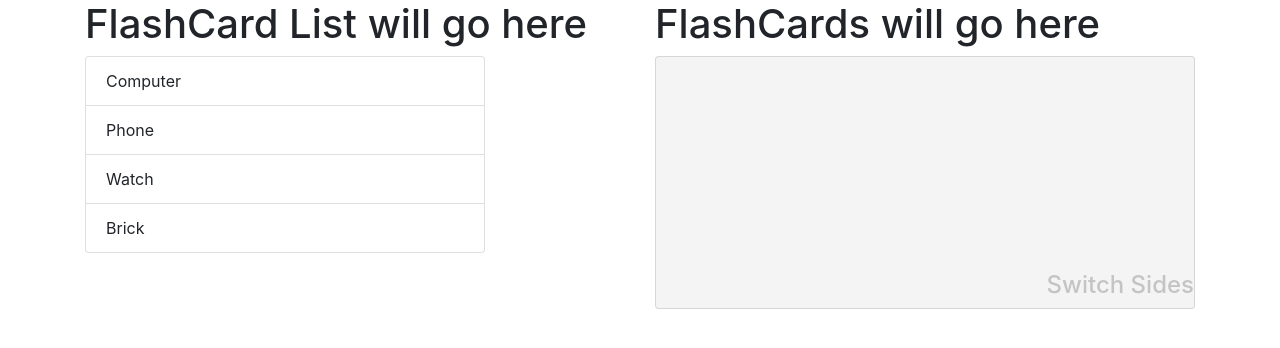
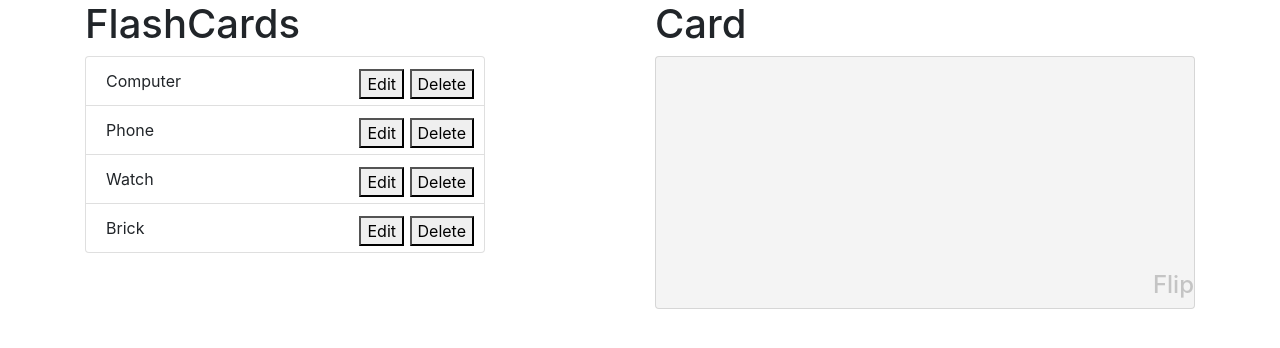
Before and after one commit to jaxonjporter/react-flashcards, a React (Create React App) app: page / in a window 1280 px wide. Shown: the top 348 px of the page. Built offline with nearby package versions, Linux system fonts and the light colour scheme.

Commit message:
delete works

```diff
--- a/src/App.js
+++ b/src/App.js
@@ -15,13 +15,24 @@ class App extends Component {
     newCard: { id: "", front: "", back: "" }
   }
 
+
   displayCard = (id) => {
-    const display = this.state.cards.filter( card => {
+    this.state.cards.filter( card => {
       if (card.id === id){
         this.setState({ newCard: card })
       }
+      return card
     })
   }
+
+  deleteCard = (id) => {
+    const curds = this.state.cards.filter( card => {
+    if (card.id !== id){
+      return card
+    }
+  })
+  this.setState({ cards: curds, })
+}
 
 
 
@@ -30,11 +41,11 @@ class App extends Component {
       <Container>
         <Row>
           <Col>
-            <h1>FlashCard List will go here</h1>
-            <Cards cardList={this.state.cards} displayCard={this.displayCard} />
+            <h1>FlashCards</h1>
+            <Cards cardList={this.state.cards} deleteCard={this.deleteCard} displayCard={this.displayCard} />
           </Col>
           <Col>
-            <h1>FlashCards will go here</h1>
+            <h1>Card</h1>
             <CardContent cardInfo={this.state.newCard} />
           </Col>
         </Row>
--- a/src/Card.js
+++ b/src/Card.js
@@ -1,9 +1,19 @@
-import React from "react";
+import React, {Component, } from "react";
 import { ListGroup } from "react-bootstrap"
 import "./App.css"
 
-const Card = ({id, front, back, displayCard }) => (
-  <ListGroup.Item className="hover" onClick={() => displayCard(id)} >{front}</ListGroup.Item>
-)
+class Card extends Component {
+
+  state = { edit: false, }
+
+  render() {
+    return (
+    <ListGroup.Item className="hover" onClick={() => this.props.displayCard(this.props.id)} >{this.props.front}
+      <button style={{position:"absolute", right:"10px"}} onClick={() => this.props.deleteCard(this.props.id)}>Delete</button><button style={{position:"absolute", right:"80px"}}>Edit</button>
+    </ListGroup.Item>
+    )
+  }
+
+}
 
 export default Card
--- a/src/CardSides.js
+++ b/src/CardSides.js
@@ -3,6 +3,7 @@ import {Col,  } from "react-bootstrap"
 
 class CardSides extends Component{
   state = { side: true }
+
 
 handleClick = () => this.setState({side: !this.state.side, })
 
@@ -11,7 +12,7 @@ render () {
     <Col>
       <h1>{this.state.side ? this.props.front : this.props.back }</h1>
 
-      <h4 onClick={this.handleClick} style={{position:"absolute", bottom:"0", right:"0", cursor:"pointer", color: "#c4c4c4" }}>Switch Sides</h4>
+      <h4 onClick={this.handleClick} style={{position:"absolute", bottom:"0", right:"0", cursor:"pointer", color: "#c4c4c4" }}>Flip</h4>
     </Col>
     )
   }
--- a/src/Cards.js
+++ b/src/Cards.js
@@ -3,10 +3,10 @@ import Card from "./Card.js"
 import { ListGroup } from "react-bootstrap"
 import "./App.css"
 
-const Cards = ({ cardList, displayCard, }) => (
+const Cards = ({ cardList, displayCard, deleteCard, }) => (
 
   <ListGroup style={{maxWidth: "400px", }}>{
-      cardList.map( card => (<Card key={card.id} {...card} displayCard={displayCard}/>))
+      cardList.map( card => (<Card key={card.id} {...card} deleteCard={deleteCard} displayCard={displayCard}/>))
       }
   </ListGroup>
 )
```
